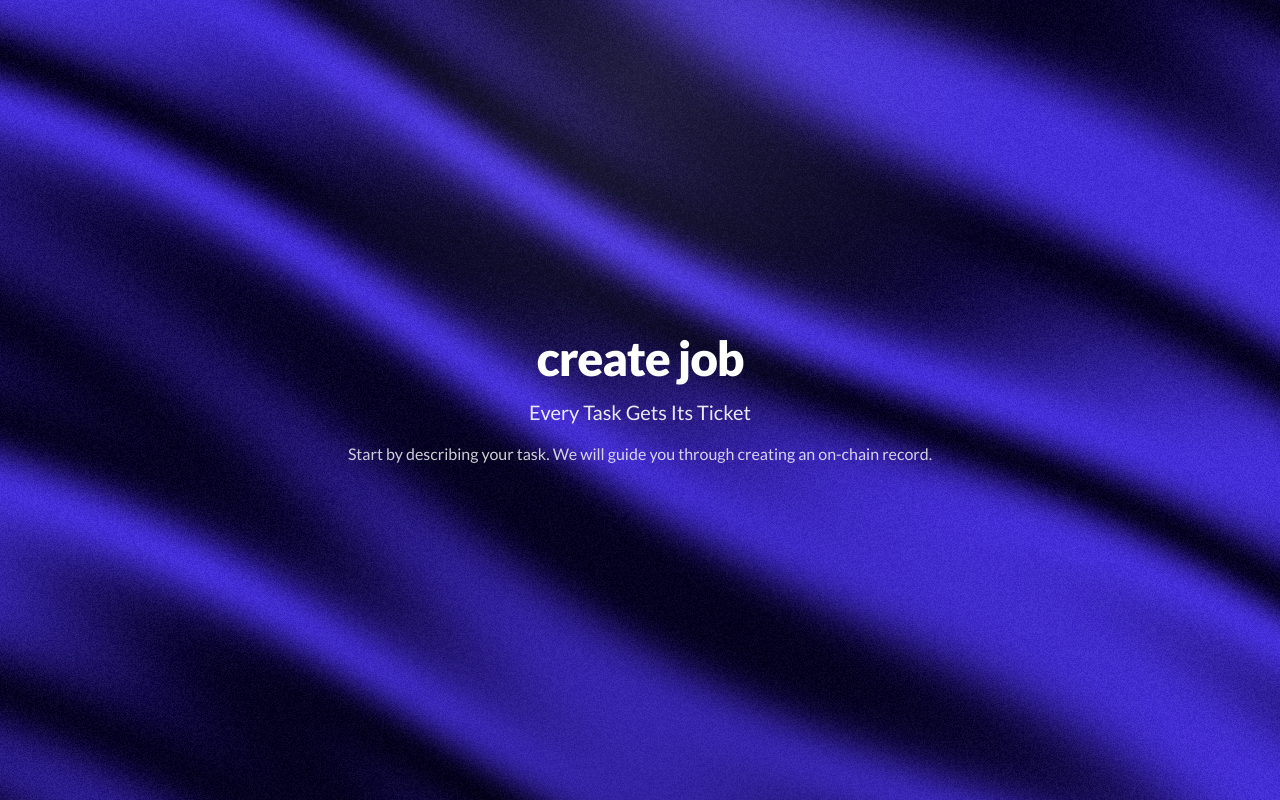
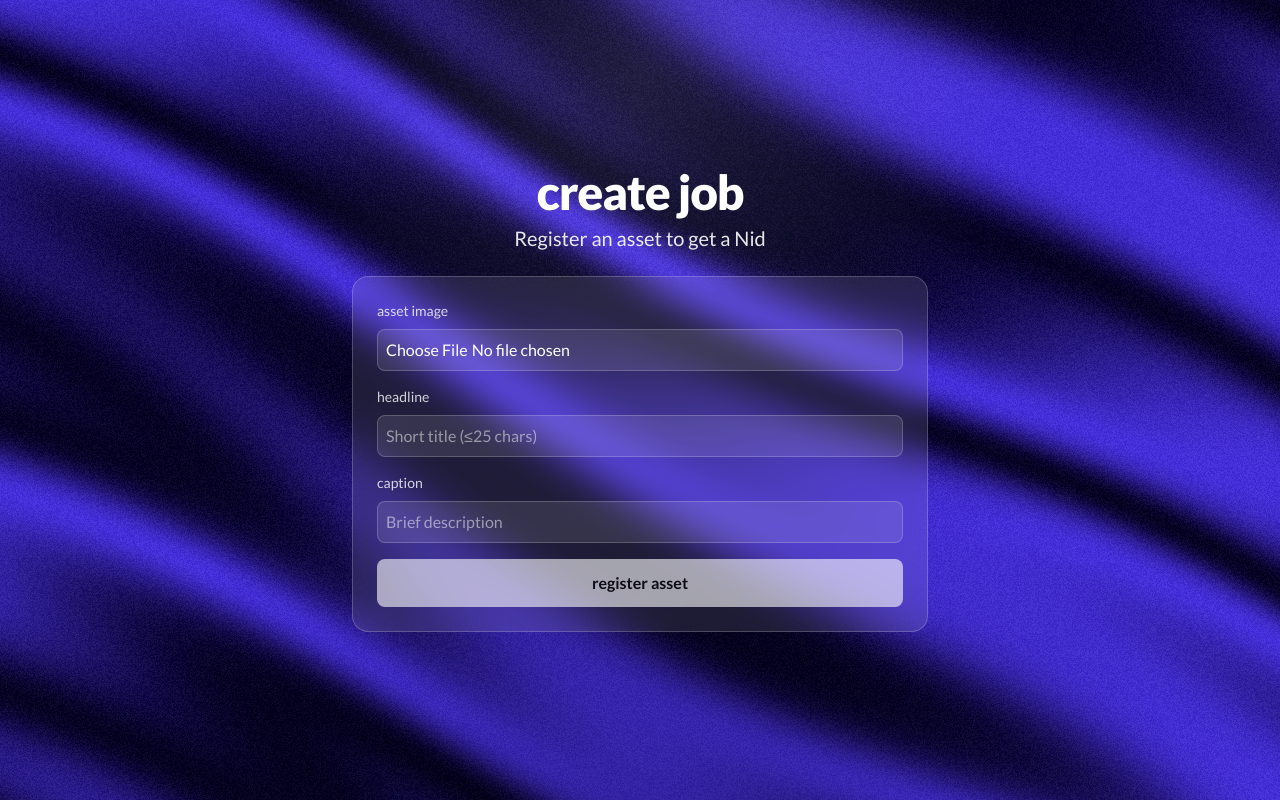
Before and after one commit to dumprahul/tasket, a Next.js app: page /create-job in a window 1280 px wide. Built offline with nearby package versions, Linux system fonts and the light colour scheme.

Commit message:
supabase db initalize and storing assets

```diff
--- a/package.json
+++ b/package.json
@@ -11,6 +11,7 @@
     "@numbersprotocol/nit": "^1.6.1",
     "@radix-ui/react-slot": "^1.2.3",
     "@react-three/fiber": "^9.4.0",
+    "@supabase/supabase-js": "^2.45.4",
     "class-variance-authority": "^0.7.1",
     "clsx": "^2.1.1",
     "dotenv": "^17.2.3",
@@ -27,6 +28,7 @@
     "react-dom": "19.1.0",
     "react-icons": "^5.5.0",
     "sonner": "^2.0.7",
+    "supabase": "^2.51.0",
     "tailwind-merge": "^3.3.1",
     "three": "^0.180.0"
   },
--- a/src/app/api/register-asset/route.ts
+++ b/src/app/api/register-asset/route.ts
@@ -6,6 +6,7 @@ import crypto from 'crypto'
 import { ethers } from 'ethers'
 import * as nit from '@numbersprotocol/nit'
 import mime from 'mime'
+import { getSupabaseServer } from '@/lib/supabase'
 
 export const runtime = 'nodejs'
 export const dynamic = 'force-dynamic'
@@ -89,6 +90,26 @@ export async function POST(req: NextRequest) {
       return NextResponse.json({ error: 'Upstream error', details: txt }, { status: 502 })
     }
     const json = await resp.json()
+
+    // Persist to Supabase
+    try {
+      const supabase = getSupabaseServer()
+      const uploadedAt = new Date().toISOString()
+      await supabase.from('assets').insert({
+        nid: json?.id || null,
+        asset_file_name: json?.asset_file_name || file.name,
+        asset_file_mime_type: json?.asset_file_mime_type || asset_mime_type,
+        caption,
+        headline,
+        asset_timestamp_created: created_at,
+        creator_name: form.get('creatorName') || null,
+        uploaded_at: uploadedAt,
+      })
+    } catch (e) {
+      // do not fail the whole request if DB insert fails
+      console.warn('Supabase insert failed:', e)
+    }
+
     return NextResponse.json(json)
   } catch (e: any) {
     return NextResponse.json({ error: e?.message || 'Unknown error' }, { status: 500 })
--- a/src/app/create-job/page.tsx
+++ b/src/app/create-job/page.tsx
@@ -1,7 +1,34 @@
 'use client'
 import Silk from "@/components/Silk";
+import { useState } from 'react'
 
 export default function CreateJobPage(){
+  const [file, setFile] = useState<File | null>(null)
+  const [caption, setCaption] = useState('')
+  const [headline, setHeadline] = useState('')
+  const [loading, setLoading] = useState(false)
+  const [result, setResult] = useState<any>(null)
+
+  const onSubmit = async (e: React.FormEvent) => {
+    e.preventDefault()
+    if (!file) return
+    setLoading(true)
+    setResult(null)
+    try{
+      const fd = new FormData()
+      fd.append('asset_file', file)
+      if (caption) fd.append('caption', caption)
+      if (headline) fd.append('headline', headline)
+      const res = await fetch('/api/register-asset', { method: 'POST', body: fd })
+      const json = await res.json()
+      if(!res.ok) throw new Error(json?.error || 'Failed')
+      setResult(json)
+    }catch(err:any){
+      setResult({ error: err.message })
+    }finally{
+      setLoading(false)
+    }
+  }
   return(
     <main className="relative min-h-[100svh] w-full overflow-hidden font-sans text-white">
       <div className="fixed inset-0 -z-10">
@@ -10,10 +37,31 @@ export default function CreateJobPage(){
       </div>
 
       <div className="min-h-screen flex items-center justify-center px-6">
-        <div className="max-w-3xl text-center space-y-4">
-          <h1 className="text-4xl sm:text-5xl font-black tracking-tight">create job</h1>
-          <p className="text-white/90 text-lg sm:text-xl">Every Task Gets Its Ticket</p>
-          <p className="text-white/80">Start by describing your task. We will guide you through creating an on-chain record.</p>
+        <div className="w-full max-w-xl space-y-6">
+          <div className="text-center space-y-2">
+            <h1 className="text-4xl sm:text-5xl font-black tracking-tight">create job</h1>
+            <p className="text-white/90 text-lg sm:text-xl">Register an asset to get a Nid</p>
+          </div>
+          <form onSubmit={onSubmit} className="bg-white/10 backdrop-blur-md border border-white/20 rounded-2xl p-6 space-y-4">
+            <div className="text-left space-y-2">
+              <label className="block text-sm text-white/80">asset image</label>
+              <input type="file" accept="image/*" onChange={e=>setFile(e.target.files?.[0]||null)} className="w-full rounded-md bg-white/10 border border-white/20 p-2" required />
+            </div>
+            <div className="text-left space-y-2">
+              <label className="block text-sm text-white/80">headline</label>
+              <input value={headline} onChange={e=>setHeadline(e.target.value)} placeholder="Short title (≤25 chars)" className="w-full rounded-md bg-white/10 border border-white/20 p-2" />
+            </div>
+            <div className="text-left space-y-2">
+              <label className="block text-sm text-white/80">caption</label>
+              <input value={caption} onChange={e=>setCaption(e.target.value)} placeholder="Brief description" className="w-full rounded-md bg-white/10 border border-white/20 p-2" />
+            </div>
+            <button disabled={loading || !file} className="w-full rounded-md bg-white text-black font-semibold py-3 disabled:opacity-60">
+              {loading ? 'registering…' : 'register asset'}
+            </button>
+          </form>
+          {result && (
+            <pre className="whitespace-pre-wrap break-words text-xs bg-black/40 border border-white/10 rounded-xl p-4">{JSON.stringify(result, null, 2)}</pre>
+          )}
         </div>
       </div>
     </main>
--- /dev/null
+++ b/src/lib/supabase.ts
@@ -0,0 +1,8 @@
+import { createClient } from '@supabase/supabase-js'
+
+export function getSupabaseServer() {
+  const url = process.env.NEXT_PUBLIC_SUPABASE_URL
+  const key = process.env.SUPABASE_SERVICE_ROLE_KEY || process.env.NEXT_PUBLIC_SUPABASE_ANON_KEY
+  if (!url || !key) throw new Error('Supabase env vars missing')
+  return createClient(url, key, { auth: { persistSession: false } })
+}
```
Also changed, not shown: 1 other file (tests, documents, lock files or other folders).
